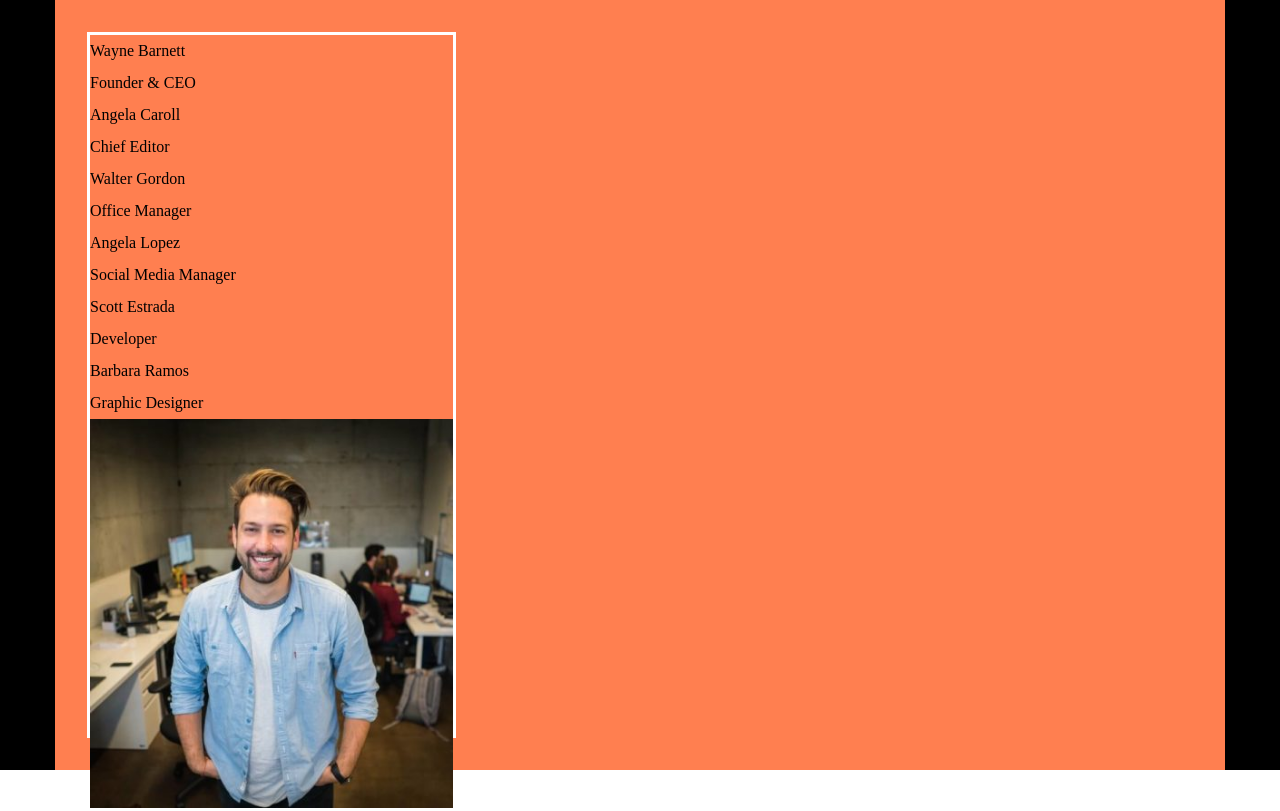
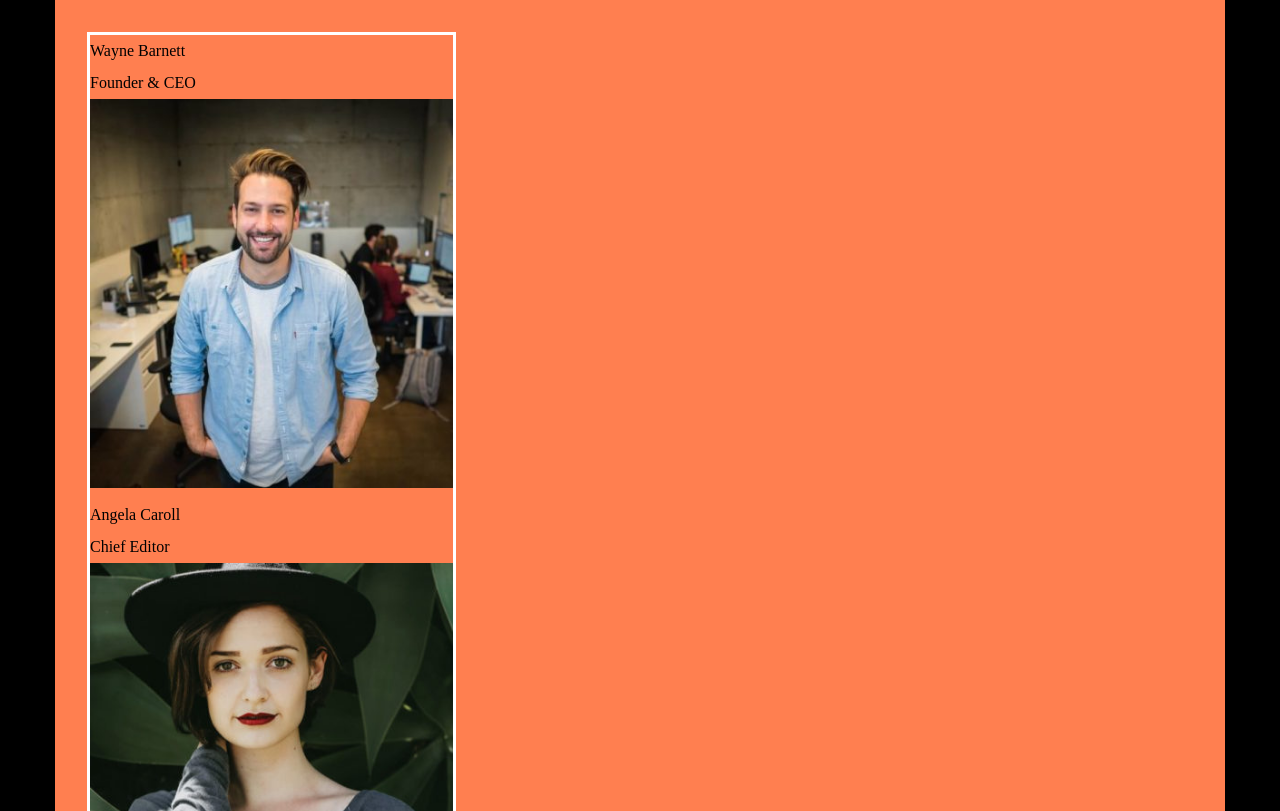
Before and after one commit to Massimiliano214/js-our-team, a plain HTML site: page Bonus/index.html in a window 1280 px wide. Shown: the top 811 px of the page. Drawn offline with Linux system fonts and the light colour scheme.

Commit message:
card list layout

```diff
--- a/Bonus/css/style.css
+++ b/Bonus/css/style.css
@@ -29,12 +29,11 @@ main {
 }
 
 .card {
-    height: 700px;
     width: 100%;
 }
 
 .photo {
-    height: 70px;
+    height: 50px;
 }
 
 .image {
--- a/Bonus/js/main.js
+++ b/Bonus/js/main.js
@@ -56,12 +56,12 @@ for (let i = 0; i < listaMembri.length; i++) {
 
 
 
-    photoDom.innerHTML +=
-        `
-            <img class="image" src="./img/${listaMembri[i].img}"><br>
-        `;
 
-    console.log("console card dom " + cardDom);
+    cardDom.innerHTML +=
+
+    `
+        <img class="image" src="./img/${listaMembri[i].img}"><br>
+    `;
 }
 
     cardDom.classList.add("card");
```
